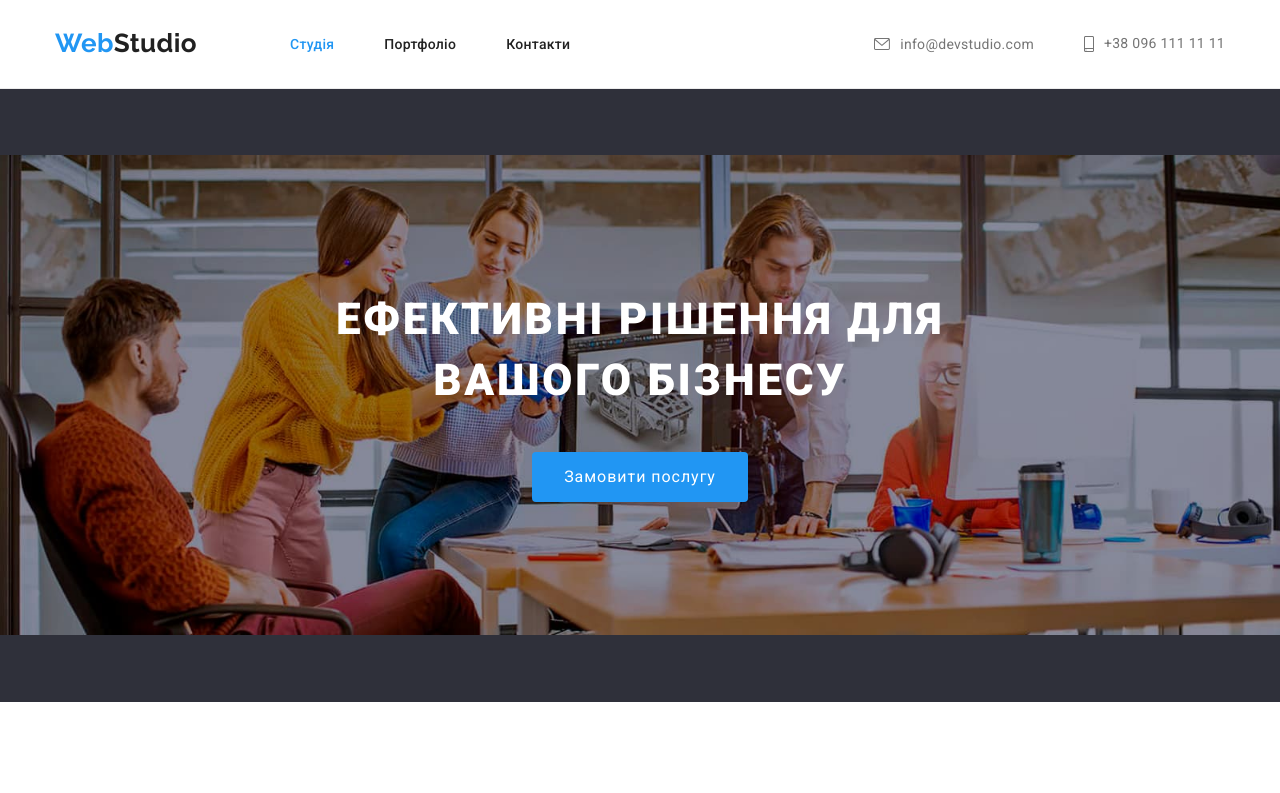
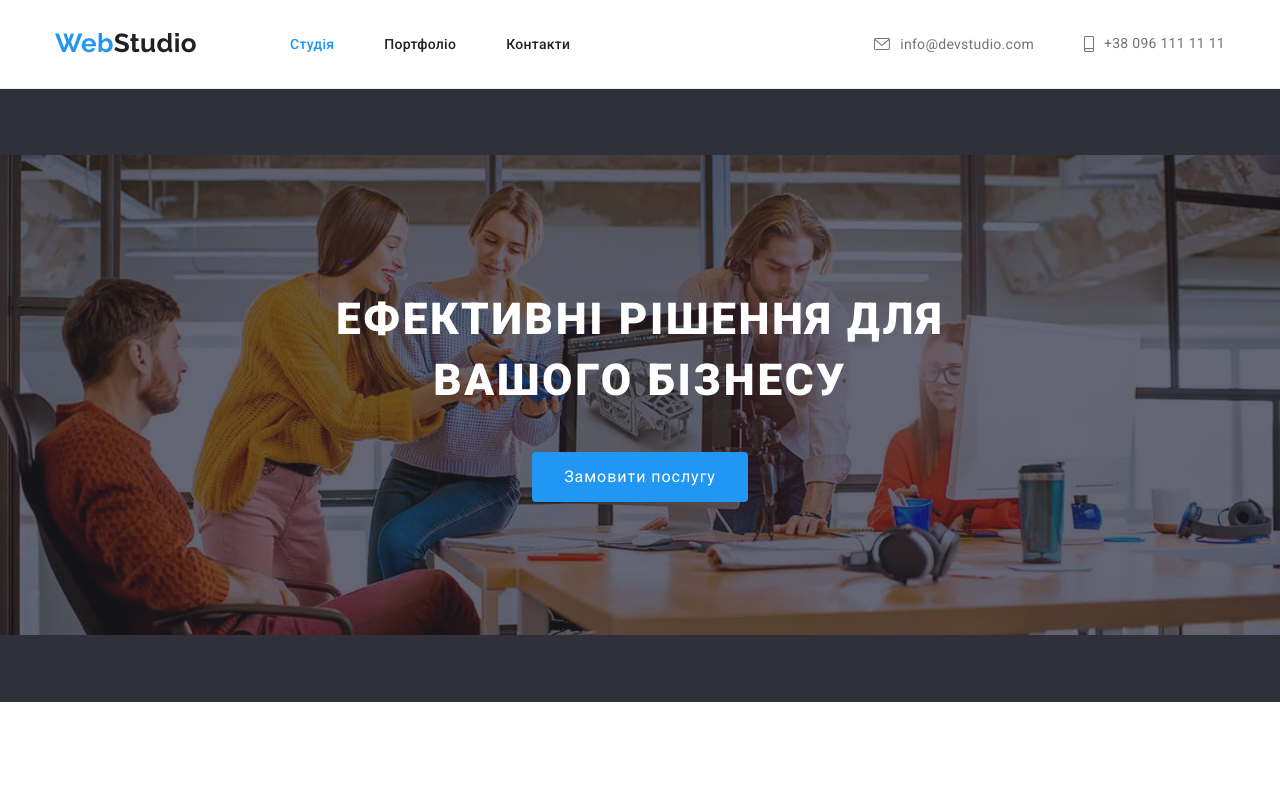
Before and after one commit to andrewfriday13/goit-markup-hw-04, a plain HTML site: page index.html in a window 1280 px wide. Shown: the top 793 px of the page. Drawn offline with nearby package versions, Linux system fonts and the light colour scheme.

Commit message:
add gradient

```diff
--- a/css/styles.css
+++ b/css/styles.css
@@ -228,7 +228,7 @@ ul [href="tel:+380961111111"]:focus {
 .hero {
   background-color: #2f303a;
   padding: 200px 0;
-  background-image: url(../images/bg-img.jpg);
+      background-image: linear-gradient(to right, rgba(47, 48, 58, 0.4) 0%, rgba(47, 48, 58, 0.4) 100%), url(../images/bg-img.jpg);
   background-repeat: no-repeat;
   background-position: 50% 50%;
   background-size: contain;
```
